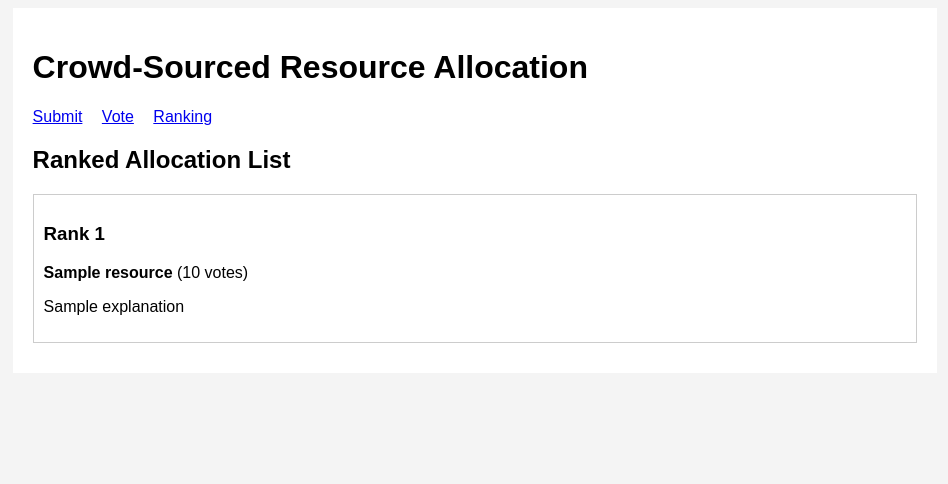
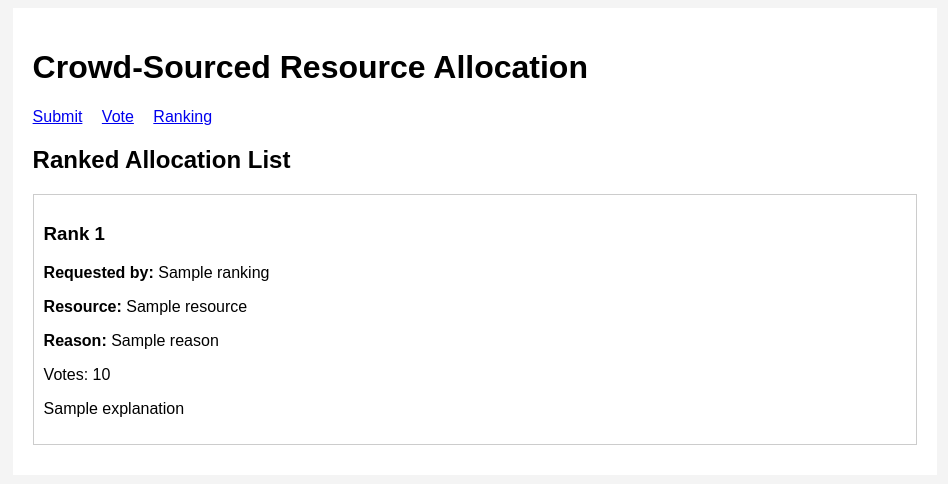
Before and after one commit to Riyaz2815-Mohammed/crowdresourceallocation, a Flask app: template templates/ranking.html in a window 1280 px wide. Shown: the top 484 px of the page, without its empty margins (165-1113 px from the left). Run offline with Flask 3, Linux system fonts and the light colour scheme; the template is opened without the code that fills it: most values are stand-ins (such as "Sample title", 1, 10 or a date in 2020).

Commit message:
modiefied Ranking page

```diff
--- a/templates/ranking.html
+++ b/templates/ranking.html
@@ -7,9 +7,11 @@
 {% for r in ranking %}
 <div class="card">
     <h3>Rank {{ r.rank }}</h3>
-    <p><b>{{ r.resource }}</b> ({{ r.votes }} votes)</p>
+    <p><strong>Requested by:</strong> {{ r.name }}</p>
+    <p><strong>Resource:</strong> {{ r.resource }}</p>
+    <p><strong>Reason:</strong> {{ r.reason }}</p>
+    <p>Votes: {{ r.votes }}</p>
     <p>{{ r.explanation }}</p>
 </div>
 {% endfor %}
-
 {% endblock %}
```
